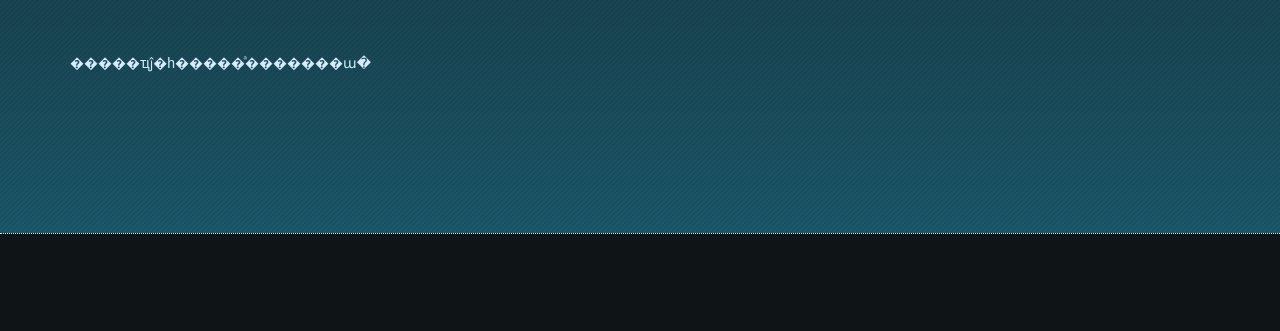
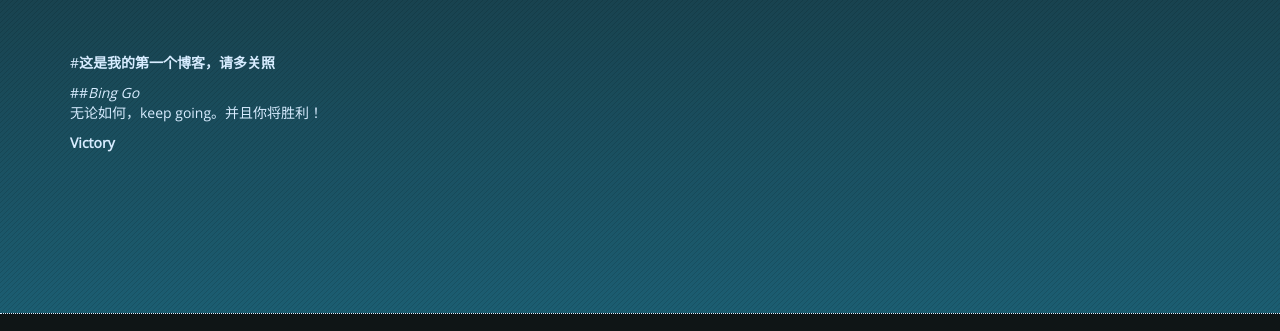
Before and after one commit to JianbingWang/JianbingWang.github.io, a plain HTML site: page 2018/10/09/Seaboy-s-first-blog/index.html in a window 1280 px wide. Shown: the part 447-778 px from the top of the page. Drawn offline with nearby package versions, Linux system fonts and the light colour scheme.

Commit message:
Site updated: 2018-10-09 20:51:34

```diff
--- a/2018/10/09/Seaboy-s-first-blog/index.html
+++ b/2018/10/09/Seaboy-s-first-blog/index.html
@@ -10,7 +10,9 @@
 
     <!--Description-->
 
-        <meta name="description" content="�����ҵĵ�һ�����ͣ�������ա�">
+        <meta name="description" content="#这是我的第一个博客，请多关照
+##Bing Go无论如何，keep going。并且你将胜利！
+Victory">
 
 
     <!--Author-->
@@ -165,7 +167,9 @@
 
 
         <!-- Post Content -->
-        <p>�����ҵĵ�һ�����ͣ�������ա�</p>
+        <p>#<strong>这是我的第一个博客，请多关照</strong></p>
+<p>##<em>Bing Go</em><br>无论如何，keep going。并且你将胜利！</p>
+<p><strong>Victory</strong></p>
 
     </div>
 
```
Also changed, not shown: index.html (+3 -1 lines).
